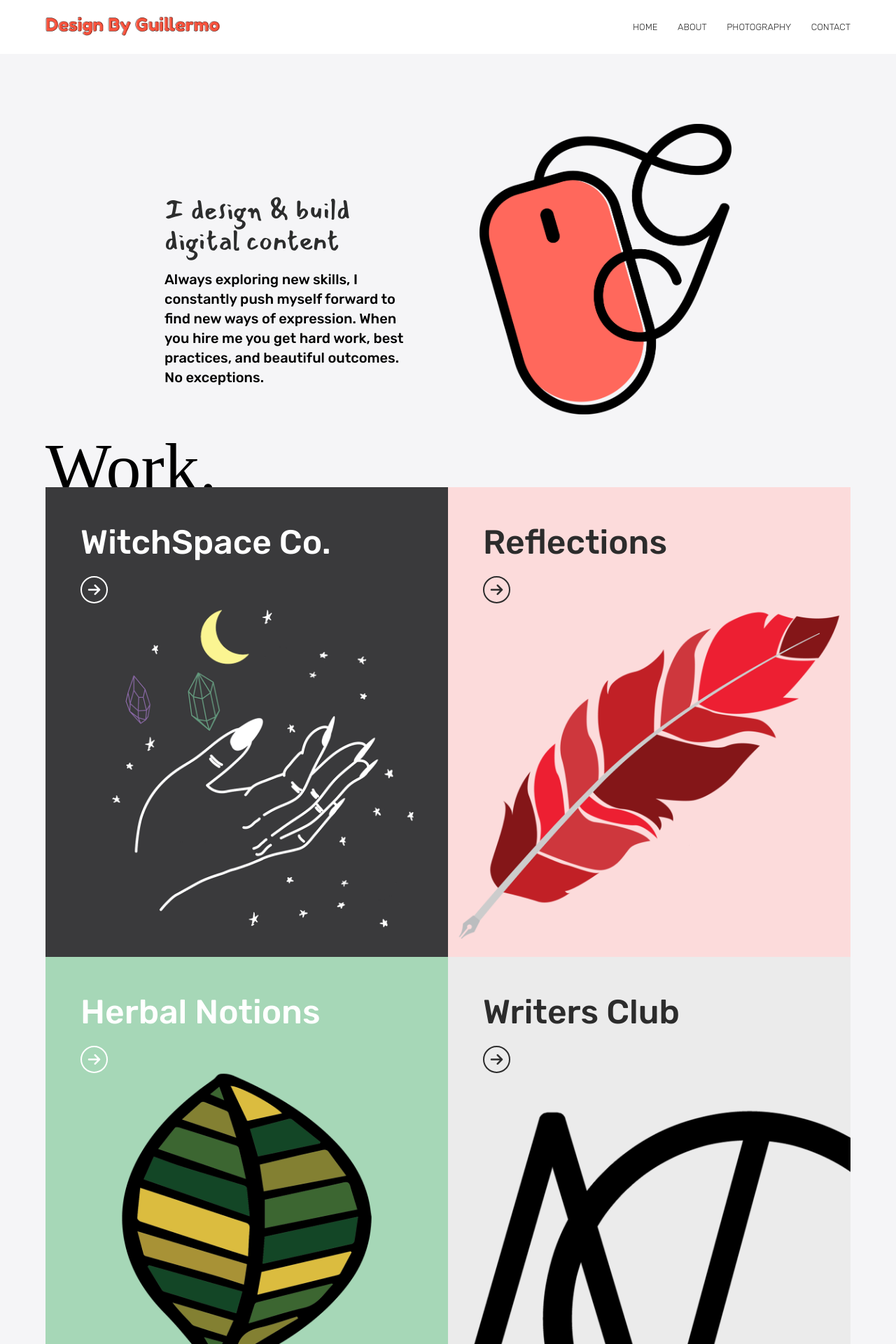
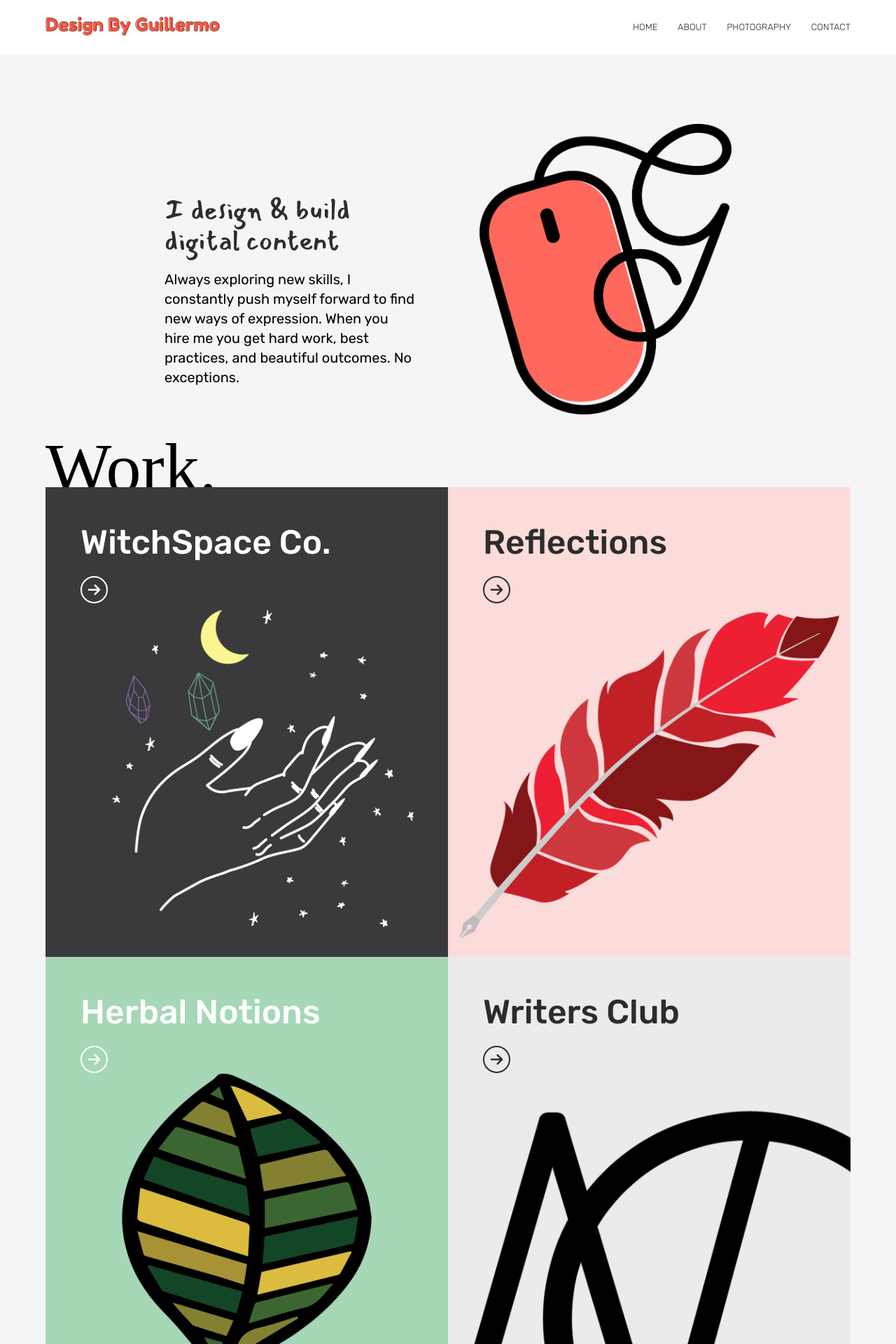
Before and after one commit to designbygui/designbygui.github.io, a Jekyll site: the page built from index.html, in a window 1280 px wide. Shown: the top 1920 px of the page at 70% size. Built offline with Jekyll 4.4.1, drawn with Linux system fonts in a browser that asks for light colours; nearby versions of some CDN libraries; some web fonts are replaced.

Commit message:
Changed font-weight on .author

```diff
--- a/assets/main.css
+++ b/assets/main.css
@@ -11,7 +11,7 @@ a, a:active{cursor: pointer; color:#f15642; -webkit-transition: all 0.3s ease-in
 .gorgeousv1{display: block; float: left; width: 50%; height: auto;}
 .gorgeousv2{display: none; float: left; width: 50%; height: auto;}
 .thislove{margin: 100px auto 0; width: 80%;}
-.author{font-size: 20px; font-weight: 500; line-height: 28px;}
+.author{font-size: 20px; font-weight: 400; line-height: 28px;}
 .pullquote{margin: 20px 0 20px 0; font-size: 40px; font-family: 'Mansalva Regular'; line-height: auto; color: #2c2d2d;}
 .sidelogo{margin: 0 auto; width: 80%;}
 .sidelogo img {width: 100%;}
```
